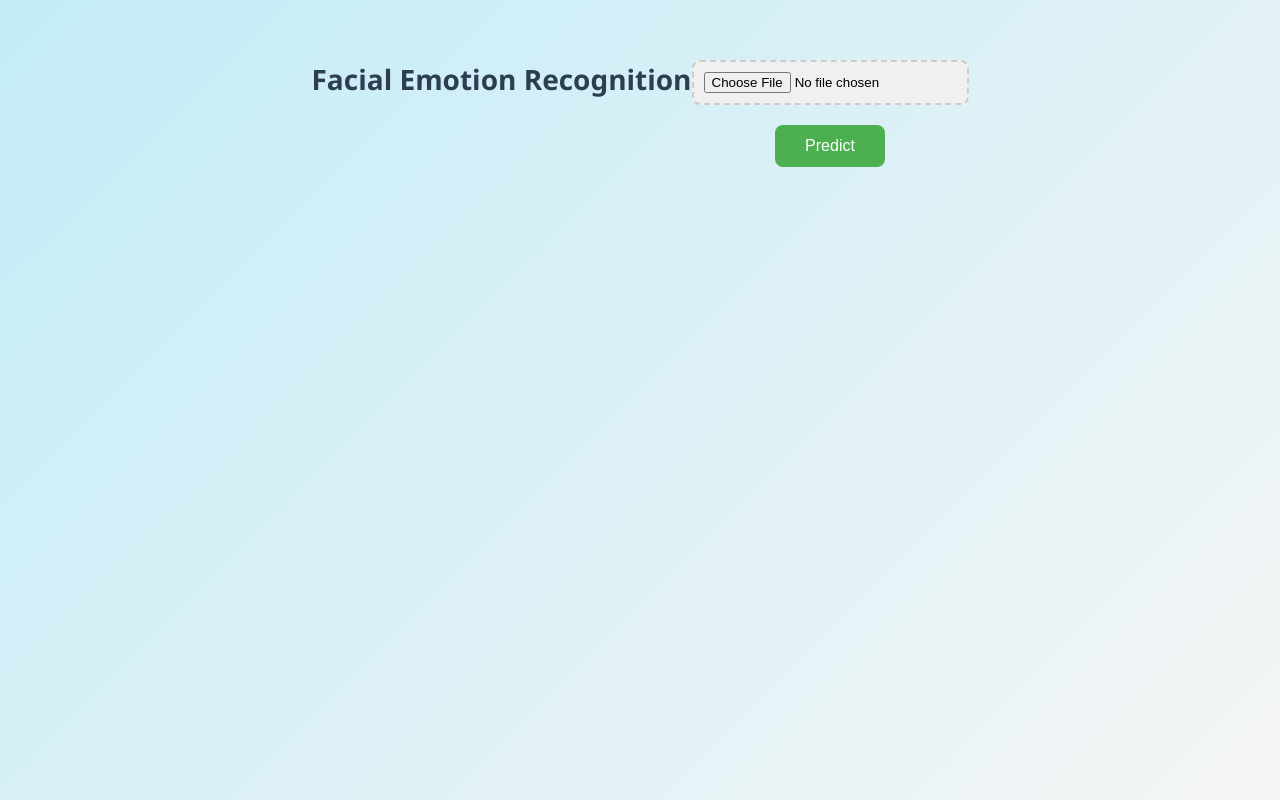
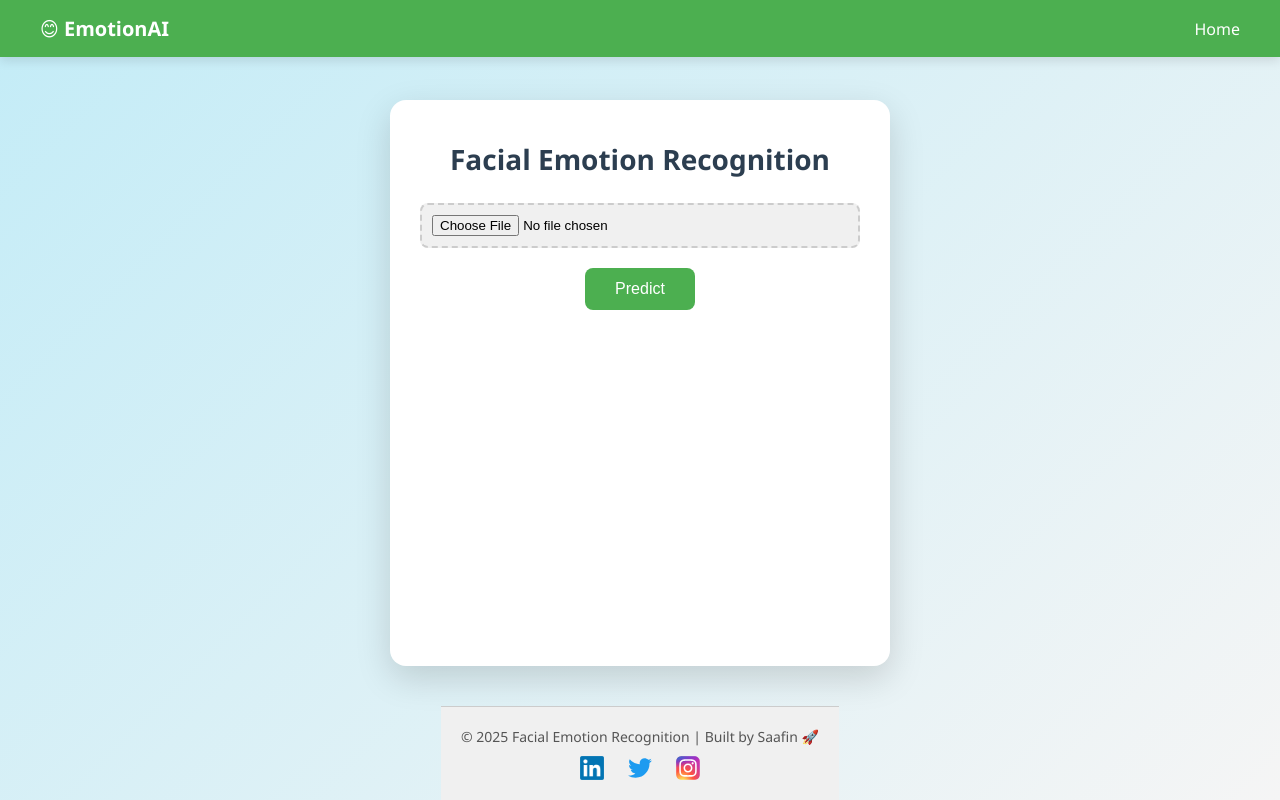
Before and after one commit to Saafin000/FER-Project, a Flask app: page / in a window 1280 px wide. Run offline with Flask 3, Linux system fonts and the light colour scheme; data that the repository does not hold is empty.

Commit message:
Add Header and Footer , connecting through mongodb and cloudinary

```diff
--- a/app.py
+++ b/app.py
@@ -1,26 +1,40 @@
-from flask import Flask, render_template, request, url_for, send_from_directory
+from flask import Flask, render_template, request
+from werkzeug.utils import secure_filename
+from pymongo import MongoClient
 import os
 import numpy as np
+from datetime import datetime
 from tensorflow.keras.models import load_model
 from tensorflow.keras.preprocessing import image
+import cloudinary
+import cloudinary.uploader
 
+# Flask setup
 app = Flask(__name__)
 app.config['UPLOAD_FOLDER'] = 'uploads'
 os.makedirs(app.config['UPLOAD_FOLDER'], exist_ok=True)
 
-# Load the model
+# MongoDB setup
+client = MongoClient('mongodb://localhost:27017/')
+db = client['facial_emotion_db']
+collection = db['predictions']
+
+# Cloudinary Config
+cloudinary.config(
+    cloud_name='dwyo1otv2',
+    api_key='833691138629215',
+    api_secret='RY09s2aN9yNTNFxv-CKgpCGaJ_8'
+)
+
+# Load model
 model = load_model(os.path.join(app.config['UPLOAD_FOLDER'], 'emotion_model.h5'))
-
-# Labels
 emotion_labels = ['Angry', 'Disgust', 'Fear', 'Happy', 'Sad', 'Surprise', 'Neutral']
 
 def predict_emotion(image_path):
-    # Load image as RGB and resize to 96x96
-    img = image.load_img(image_path, target_size=(96, 96))  # default is RGB
-    img_array = image.img_to_array(img)  # shape (96, 96, 3)
-    img_array = np.expand_dims(img_array, axis=0)  # shape (1, 96, 96, 3)
-    img_array /= 255.0  # normalize
-
+    img = image.load_img(image_path, target_size=(96, 96))
+    img_array = image.img_to_array(img)
+    img_array = np.expand_dims(img_array, axis=0)
+    img_array /= 255.0
     predictions = model.predict(img_array)
     predicted_index = np.argmax(predictions)
     return emotion_labels[predicted_index]
@@ -28,21 +42,42 @@ def predict_emotion(image_path):
 @app.route("/", methods=["GET", "POST"])
 def index():
     emotion = None
-    filename = None
+    image_url = None
 
     if request.method == "POST":
         file = request.files.get("image")
         if file and file.filename:
-            filename = file.filename
-            filepath = os.path.join(app.config['UPLOAD_FOLDER'], filename)
-            file.save(filepath)
-            emotion = predict_emotion(filepath)
+            filename = secure_filename(file.filename)
+            local_path = os.path.join(app.config['UPLOAD_FOLDER'], filename)
+            file.save(local_path)
 
-    return render_template("index.html", emotion=emotion, filename=filename)
+            # Step 1: Predict emotion
+            emotion = predict_emotion(local_path)
 
-@app.route('/uploads/<filename>')
-def uploaded_file(filename):
-    return send_from_directory(app.config['UPLOAD_FOLDER'], filename)
+            # Step 2: Upload to Cloudinary
+            upload_result = cloudinary.uploader.upload(local_path)
+            image_url = upload_result.get("secure_url")
+
+            # Step 3: Save to MongoDB
+            collection.insert_one({
+                "cloudinary_url": image_url,
+                "emotion": emotion,
+                "timestamp": datetime.now()
+            })
+
+            # Step 4: Delete local image after uploading
+            os.remove(local_path)
+
+    # Step 5: Get latest 5 predictions
+    history = list(collection.find().sort("timestamp", -1).limit(5))
+
+    # Ensure cloudinary_url fallback
+    for item in history:
+        item["image_url"] = item.get("cloudinary_url", "")
+        item["timestamp"] = item.get("timestamp", datetime.now())
+
+    return render_template("index.html", emotion=emotion, image_url=image_url, history=history)
 
 if __name__ == "__main__":
+    print("App started")
     app.run(debug=True)
--- a/static/style.css
+++ b/static/style.css
@@ -1,23 +1,39 @@
-/* Reset */
 * {
-    margin: 0; padding: 0; box-sizing: border-box;
+    margin: 0;
+    padding: 0;
+    box-sizing: border-box;
 }
 
 body {
     font-family: 'Segoe UI', Tahoma, Geneva, Verdana, sans-serif;
     background: linear-gradient(135deg, #c3ecf7, #f5f5f5);
-    display: flex; justify-content: center; align-items: flex-start;
-    min-height: 100vh; padding-top: 60px;
+    display: flex;
+    justify-content: center;
+    align-items: center;
+    height: 100vh;
 }
 
 .container {
-    background-color: white;
-    padding: 40px;
+    background-color: #fff;
+    padding: 40px 30px;
     border-radius: 16px;
-    box-shadow: 0 12px 35px rgba(0,0,0,0.15);
+    box-shadow: 0 12px 35px rgba(0, 0, 0, 0.15);
     text-align: center;
     max-width: 500px;
     width: 100%;
+    transition: transform 0.3s ease;
+    animation: popIn 0.6s ease-out;
+}
+
+@keyframes popIn {
+    from {
+        transform: scale(0.9);
+        opacity: 0;
+    }
+    to {
+        transform: scale(1);
+        opacity: 1;
+    }
 }
 
 h1 {
@@ -29,6 +45,7 @@ h1 {
 form {
     display: flex;
     flex-direction: column;
+    gap: 20px;
     align-items: center;
 }
 
@@ -38,7 +55,6 @@ input[type="file"] {
     border: 2px dashed #ccc;
     border-radius: 8px;
     width: 100%;
-    margin-bottom: 20px;
     cursor: pointer;
     text-align: center;
     transition: border-color 0.3s;
@@ -64,12 +80,11 @@ button:hover {
 }
 
 #preview-container {
-    margin-bottom: 20px;
     max-width: 300px;
     max-height: 300px;
     overflow: hidden;
     border-radius: 12px;
-    box-shadow: 0 0 15px rgba(0,0,0,0.1);
+    box-shadow: 0 0 15px rgba(0, 0, 0, 0.1);
 }
 
 #imagePreview {
@@ -78,13 +93,161 @@ button:hover {
     display: block;
 }
 
-h2 {
+.result {
     margin-top: 30px;
+}
+
+.result h2 {
     font-size: 22px;
     color: #333;
 }
 
-h2 span {
+.result span {
     color: #4CAF50;
     font-weight: bold;
 }
+
+.history {
+    display: flex;
+    flex-direction: column;
+    gap: 15px;
+}
+
+.card {
+    background-color: #f8f8f8;
+    padding: 15px;
+    border-radius: 10px;
+    box-shadow: 0 4px 10px rgba(0,0,0,0.05);
+    display: flex;
+    align-items: center;
+    gap: 15px;
+}
+
+.card img {
+    width: 60px;
+    height: 60px;
+    object-fit: cover;
+    border-radius: 8px;
+    border: 1px solid #ccc;
+}
+
+.card .timestamp {
+    font-size: 12px;
+    color: #888;
+}
+
+
+/* Header/Navbar */
+.navbar {
+    display: flex;
+    justify-content: space-between;
+    align-items: center;
+    background-color: #4CAF50;
+    padding: 15px 40px;
+    color: white;
+    position: fixed;
+    top: 0;
+    width: 100%;
+    z-index: 100;
+    box-shadow: 0 4px 10px rgba(0, 0, 0, 0.1);
+}
+
+.navbar .logo {
+    font-size: 20px;
+    font-weight: bold;
+}
+
+.navbar nav a {
+    color: white;
+    margin-left: 20px;
+    text-decoration: none;
+    font-weight: 500;
+    transition: opacity 0.3s;
+}
+
+.navbar nav a:hover {
+    opacity: 0.8;
+}
+
+/* Footer */
+.footer {
+    background-color: #f0f0f0;
+    text-align: center;
+    padding: 20px;
+    font-size: 14px;
+    color: #555;
+    margin-top: auto;
+}
+
+/* Main container spacing (accounting for fixed header) */
+.container {
+    margin-top: 100px;
+    margin-bottom: 40px;
+    /* margin-left: 400px; */
+}
+
+
+.history-grid {
+    display: grid;
+    grid-template-columns: repeat(auto-fit, minmax(120px, 1fr));
+    gap: 20px;
+    margin-top: 20px;
+}
+
+.history-card {
+    background: #f9f9f9;
+    padding: 10px;
+    border-radius: 10px;
+    box-shadow: 0 3px 8px rgba(0,0,0,0.1);
+    text-align: center;
+}
+
+.history-card img {
+    width: 100%;
+    height: 100px;
+    object-fit: cover;
+    border-radius: 8px;
+}
+
+
+/* Sticky Footer */
+body {
+    display: flex;
+    flex-direction: column;
+    min-height: 100vh;
+}
+
+main.container {
+    flex: 1;
+}
+
+/* Footer Styling */
+.footer {
+    background-color: #f0f0f0;
+    text-align: center;
+    padding: 20px;
+    font-size: 14px;
+    color: #555;
+    margin-top: auto;
+    border-top: 1px solid #ccc;
+}
+
+.footer .social-icons {
+    margin-top: 10px;
+}
+
+.footer .social-icons a {
+    margin: 0 10px;
+    display: inline-block;
+    transition: transform 0.2s;
+}
+
+.footer .social-icons a:hover {
+    transform: scale(1.1);
+}
+
+.footer .social-icons img {
+    width: 24px;
+    height: 24px;
+    vertical-align: middle;
+}
--- /dev/null
+++ b/templates/base.html
@@ -0,0 +1,41 @@
+<!DOCTYPE html>
+<html lang="en">
+<head>
+    <meta charset="UTF-8">
+    <title>Facial Emotion Recognition</title>
+    <link rel="stylesheet" href="{{ url_for('static', filename='style.css') }}">
+</head>
+<body>
+    <!-- ✅ HEADER -->
+    <header class="navbar">
+        <div class="logo">😊 EmotionAI</div>
+        <nav>
+            <a href="{{ url_for('index') }}">Home</a>
+        </nav>
+    </header>
+
+    <!-- ✅ MAIN CONTENT AREA -->
+    <main class="container">
+        {% block content %}{% endblock %}
+    </main>
+
+    <!-- ✅ FOOTER -->
+    <footer class="footer">
+    <p>&copy; 2025 Facial Emotion Recognition | Built by Saafin 🚀</p>
+    <div class="social-icons">
+        <a href="https://www.linkedin.com/in/saafin-14300b281/?originalSubdomain=in" target="_blank" aria-label="LinkedIn">
+            <img src="{{ url_for('static', filename='icons/linkedIn.png') }}" alt="LinkedIn">
+        </a>
+        <a href="https://twitter.com/YOUR_TWITTER" target="_blank" aria-label="Twitter">
+            <img src="{{ url_for('static', filename='icons/twitter.svg') }}" alt="Twitter">
+        </a>
+        <a href="https://www.instagram.com/YOUR_INSTAGRAM" target="_blank" aria-label="Instagram">
+            <img src="{{ url_for('static', filename='icons/instagram.svg') }}" alt="Instagram">
+        </a>
+    </div>
+</footer>
+
+
+    <script src="{{ url_for('static', filename='script.js') }}"></script>
+</body>
+</html>
--- a/templates/index.html
+++ b/templates/index.html
@@ -1,27 +1,35 @@
-<!DOCTYPE html>
-<html lang="en">
-<head>
-    <meta charset="UTF-8">
-    <title>Emotion Detection</title>
-    <link rel="stylesheet" href="{{ url_for('static', filename='style.css') }}">
-</head>
-<body>
+{% extends "base.html" %}
+
+{% block content %}
     <h1>Facial Emotion Recognition</h1>
+
     <form method="POST" enctype="multipart/form-data">
-        <input type="file" name="image" accept="image/*" required>
+        <div id="preview-container" style="display:none;">
+            <img id="imagePreview" alt="Image Preview">
+        </div>
+        <input id="imageInput" type="file" name="image" accept="image/*" required>
         <button type="submit">Predict</button>
     </form>
 
-    {% if filename %}
-        <div class="preview">
-            <h3>Uploaded Image:</h3>
-            <img src="{{ url_for('uploaded_file', filename=filename) }}" alt="Uploaded">
-        </div>
-        <div class="result">
-            Predicted Emotion: <strong>{{ emotion }}</strong>
-        </div>
+    {% if image_url and emotion %}
+    <div class="result">
+        <h2>Predicted Emotion: <span>{{ emotion }}</span></h2>
+        <img src="{{ image_url }}" alt="Uploaded" style="margin-top: 20px; max-width: 100%; border-radius: 8px;">
+    </div>
     {% endif %}
+{% endblock %}
 
-    <script src="{{ url_for('static', filename='script.js') }}"></script>
-</body>
-</html>
+
+{% if history %}
+<hr style="margin: 40px 0;">
+<h2>Recent Predictions</h2>
+<div class="history-grid">
+    {% for item in history %}
+    <div class="history-card">
+        <img src="{{ item.image_url }}" alt="History Image">
+        <p><strong>{{ item.emotion }}</strong></p>
+        <small>{{ item.timestamp.strftime("%d %b %Y, %I:%M %p") }}</small>
+    </div>
+    {% endfor %}
+</div>
+{% endif %}
```
Also changed, not shown: static/icons/Instagram.svg (added), static/icons/Twitter.svg (added), static/icons/linkedIn.png (added), uploads/Sahid Photo.jpg (added), uploads/hacker photo homepage.jpg (added), uploads/shakib_photo.jpg (added).
